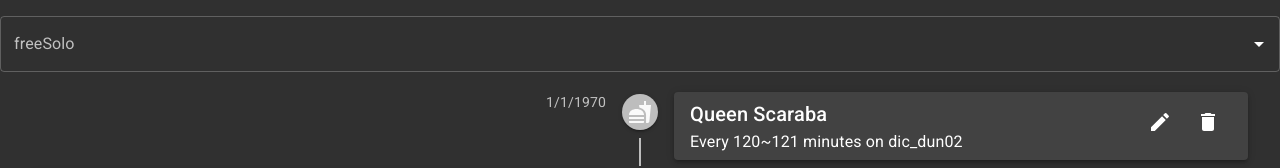
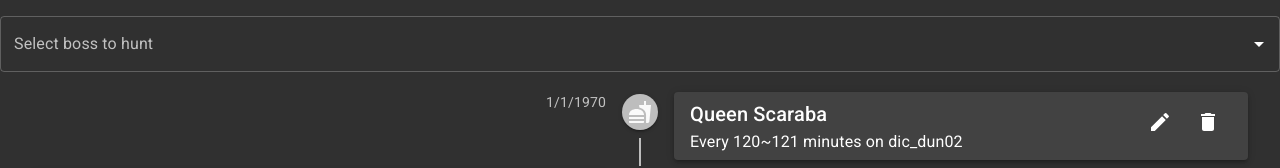
Before and after one commit to kasper573/ragnarok-boss-tracker, a React (Create React App) app: page / in a window 1280 px wide. Shown: the top 168 px of the page. Built offline with nearby package versions, Linux system fonts and the light colour scheme.

Commit message:
Improve boss selector labels

```diff
--- a/src/BossSelector.tsx
+++ b/src/BossSelector.tsx
@@ -25,6 +25,7 @@ export const BossSelector: React.FC<BossSelectorProps> = ({
       options={bosses}
       value={value}
       inputValue={inputValue}
+      noOptionsText="No bosses available"
       onChange={(e, newValue) => {
         if (newValue) {
           // Reset autocomplete input field whenever a boss gets selected
@@ -40,7 +41,7 @@ export const BossSelector: React.FC<BossSelectorProps> = ({
       renderInput={(params) => (
         <TextField
           {...params}
-          label="freeSolo"
+          label="Select boss to hunt"
           margin="normal"
           variant="outlined"
         />
```
